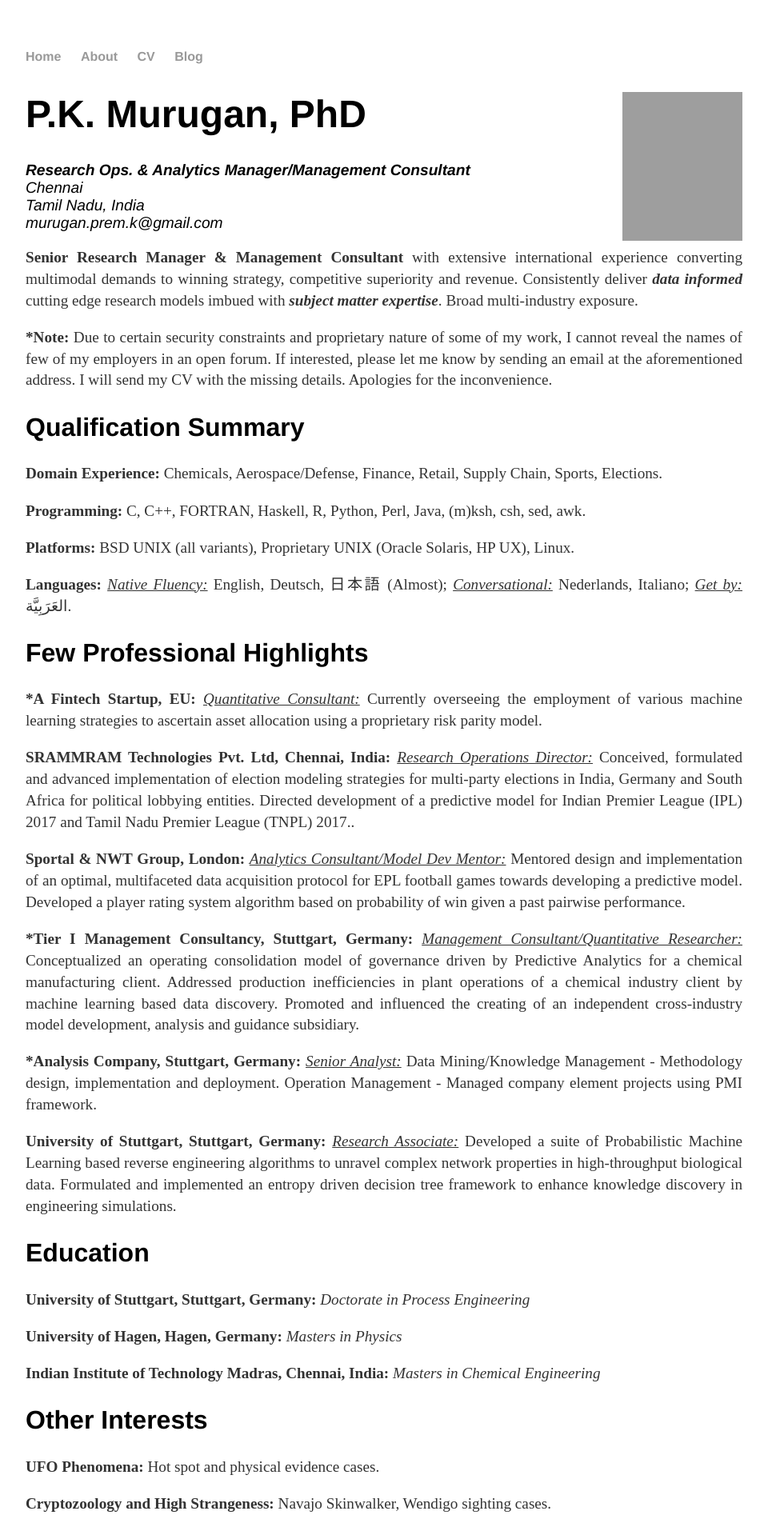
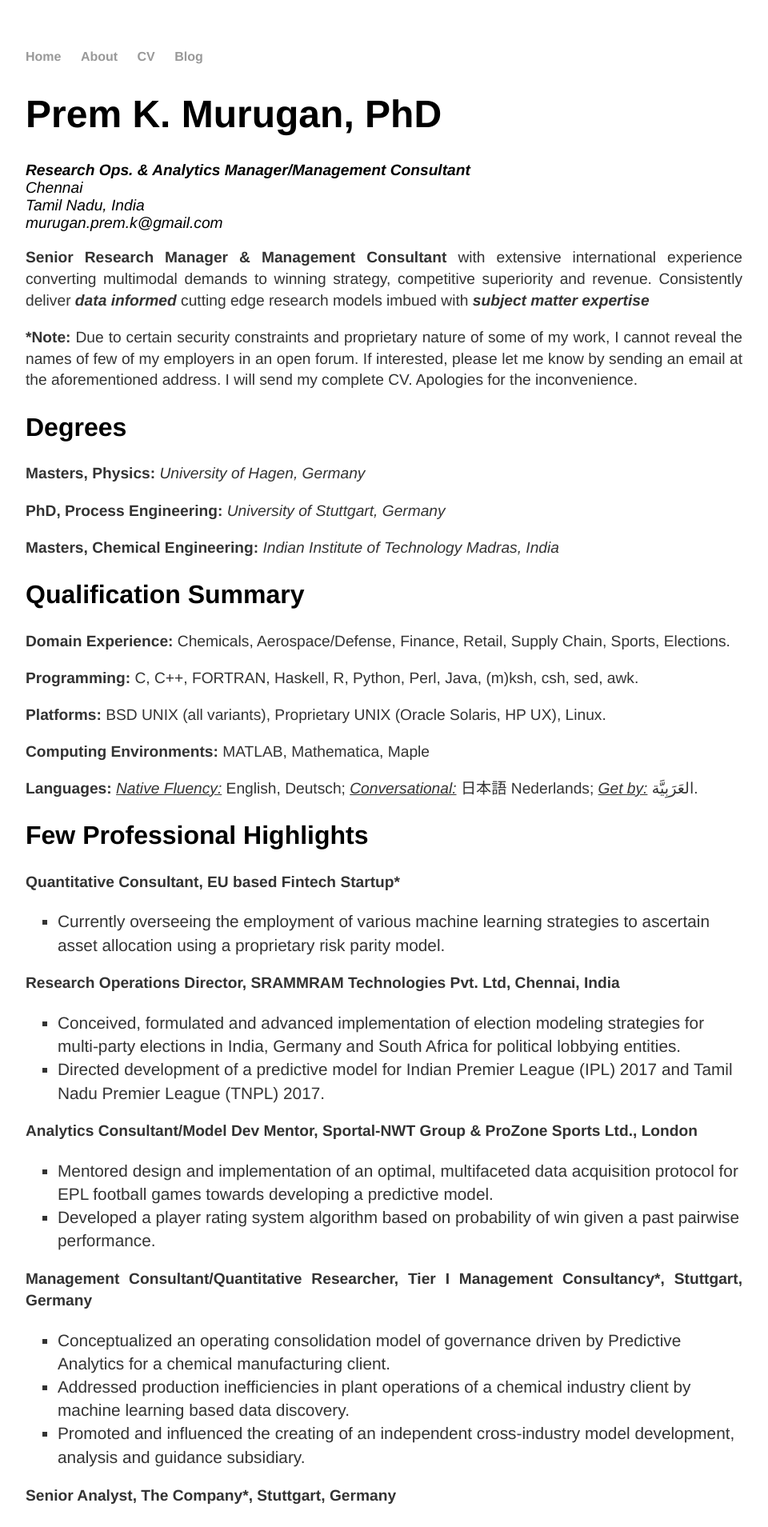
Before and after one commit to DaisukeAramaki/DaisukeAramaki.github.io, a Jekyll site: the page built from cv/index.html, in a window 1280 px wide. Shown: the top 1909 px of the page at 80% size, without its empty margins (160-1120 px from the left). Built offline with Jekyll 4.4.1, drawn with Linux system fonts in a browser that asks for light colours; some of the changed text lies outside the part shown; grey boxes are pictures that could not be loaded.

Commit message:
Some Changes

```diff
--- a/css/main.css
+++ b/css/main.css
@@ -3,7 +3,7 @@
 a { text-decoration: none; color: #999; }
 a:hover { text-decoration: underline; }
 
-p, ul { font-size: 1.5em; line-height: 1.4em; color: #333; }
+p, ul {  font-family: 'Helvetica', 'Arial', 'Sans-Serif'; font-size: 1.3em; line-height: 1.4em; color: #333; }
 
 h1, h2, h3, h4 { font-family: 'Helvetica', 'Arial', 'Sans-Serif'; }
 h1 { font-size: 3em;  }
@@ -17,15 +17,18 @@
 footer { border-top: 1px solid #d5d5d5; font-size: .8em; }
 
 /* Blog */
-ul.posts { margin: 20px auto 40px; font-size: 1.5em; }
-ul.posts li { list-style: none; }
+ul.posts {margin: 20px auto 40px; font-family: 'Helvetica', 'Arial', 'Sans-Serif'; font-size: 1.3em; }
+ul.posts li {list-style: none; }
 
 /* CV */
 .cv { margin: 0px 0px 60px; }
 .cv h1 { font-size: 3em; }
 .cv h2 { font-size: 2em; }
 .cv address, .cv .download { font-family: 'Helvetica', 'Arial', 'Sans-Serif'; }
-.cv address, .cv p { font-size: 1.2em; }
+.cv address, .cv p { font-family: 'Helvetica', 'Arial', 'Sans-Serif'; font-size: 1.2em; }
+ul li{
+  font-family: 'Helvetica', 'Arial', 'Sans-Serif'; font-size: 1em;
+}
 /*.cv .download { float: right; font-size: .8em; text-transform: uppercase; } */
 #hp  {
     float: right;
--- a/cv/index.html
+++ b/cv/index.html
@@ -5,8 +5,8 @@
 
 	<div class="cv">
 
-                                        <img src="https://i.imgur.com/WYNFNFC.jpg" alt="" width="150" height="186" id="hp"/>
-		                        <h1>P.K. Murugan, PhD</h1>
+
+		                        <h1>Prem K. Murugan, PhD</h1>
                                         <address>
 					<strong>Research Ops. & Analytics Manager/Management Consultant</strong><br>
 					Chennai<br>
@@ -15,35 +15,66 @@
 					<span class="obfuscate">murugan.prem.k@gmail.com</span>
                                         </address>
 
-		<p style='text-align: justify;'><strong>Senior Research Manager & Management Consultant</strong> with extensive international experience converting multimodal demands to winning strategy, competitive superiority and revenue. Consistently deliver <em><strong>data informed</strong></em> cutting edge research models imbued with <em><strong>subject matter expertise</strong></em>. Broad multi-industry exposure.</p>
+		<p style='text-align: justify;'><strong>Senior Research Manager & Management Consultant</strong> with extensive international experience converting multimodal demands to winning strategy, competitive superiority and revenue. Consistently deliver <em><strong>data informed</strong></em> cutting edge research models imbued with <em><strong>subject matter expertise</strong></em></p>
 
-		<p style='text-align: justify;'><strong>*Note:</strong> Due to certain security constraints and proprietary nature of some of my work, I cannot reveal the names of few of my employers in an open forum. If interested, please let me know by sending an email at the aforementioned address. I will send my CV with the missing details. Apologies for the inconvenience.</p>
+		<p style='text-align: justify;'><strong>*Note:</strong> Due to certain security constraints and proprietary nature of some of my work, I cannot reveal the names of few of my employers in an open forum. If interested, please let me know by sending an email at the aforementioned address. I will send my complete CV. Apologies for the inconvenience.</p>
 
-
+					<h2>Degrees</h2>
+		<p style='text-align: justify;'><strong>Masters, Physics: </strong><em> University of Hagen, Germany</em></p>
+        	<p style='text-align: justify;'><strong>PhD, Process Engineering: </strong><em>University of Stuttgart, Germany</em></p>
+		<p style='text-align: justify;'><strong>Masters, Chemical Engineering: </strong><em>Indian Institute of Technology Madras, India</em></p>
 
 		                        <h2>Qualification Summary</h2>
-
-		<p style='text-align: justify;'><strong>Domain Experience: </strong>Chemicals, Aerospace/Defense, Finance, Retail, Supply Chain, Sports, Elections.</p>
+               	<p style='text-align: justify;'><strong>Domain Experience: </strong>Chemicals, Aerospace/Defense, Finance, Retail, Supply Chain, Sports, Elections.</p>
 		<p style='text-align: justify;'><strong>Programming: </strong>C, C++, FORTRAN, Haskell, R, Python, Perl, Java, (m)ksh, csh, sed, awk.</p>
 		<p style='text-align: justify;'><strong>Platforms: </strong>BSD UNIX (all variants), Proprietary UNIX (Oracle Solaris, HP UX), Linux.</p>
-		<p style='text-align: justify;'><strong>Languages: </strong><em><u>Native Fluency:</u></em> English, Deutsch, &#26085;&#26412;&#35486; (Almost); <em><u>Conversational:</u></em> Nederlands, Italiano; <em><u>Get by:</u></em>  &#1575;&#1604;&#1593;&#1614;&#1585;&#1614;&#1576;&#1616;&#1610;&#1614;&#1617;&#1577;&#8206;.</p>
+		<p style='text-align: justify;'><strong>Computing Environments: </strong>MATLAB, Mathematica, Maple</p>
+		<p style='text-align: justify;'><strong>Languages: </strong><em><u>Native Fluency:</u></em> English, Deutsch; <em><u>Conversational:</u></em>  &#26085;&#26412;&#35486; Nederlands; <em><u>Get by:</u></em>  &#1575;&#1604;&#1593;&#1614;&#1585;&#1614;&#1576;&#1616;&#1610;&#1614;&#1617;&#1577;&#8206;.</p>
 
 		                        <h2>Few Professional Highlights</h2>
-		<p style='text-align: justify;'><strong>*A Fintech Startup, EU: </strong><em><u>Quantitative Consultant:</u></em> Currently overseeing the employment of various machine learning strategies to ascertain asset allocation using a proprietary risk parity model.</p>
-		<p style='text-align: justify;'><strong>SRAMMRAM Technologies Pvt. Ltd, Chennai, India: </strong><em><u>Research Operations Director:</u></em> Conceived, formulated and advanced implementation of election modeling strategies for multi-party elections in India, Germany and South Africa for political lobbying entities. Directed development of a predictive model for Indian Premier League (IPL) 2017 and Tamil Nadu Premier League (TNPL) 2017..</p>
-		<p style='text-align: justify;'><strong>Sportal & NWT Group, London: </strong><em><u>Analytics Consultant/Model Dev Mentor:</u></em> Mentored design and implementation of an optimal, multifaceted data acquisition protocol for EPL football games towards developing a predictive model. Developed a player rating system algorithm based on probability of win given a past pairwise performance.</p>
+		<p style='text-align: justify;'><strong>Quantitative Consultant, EU based Fintech Startup*</strong>
+                                          <ul type="square">
+                                            <li>Currently overseeing the employment of various machine learning strategies to ascertain asset allocation using a proprietary risk parity model.</li>
+                                          </ul>
+                </p>
 
-		<p style='text-align: justify;'><strong>*Tier I Management Consultancy, Stuttgart, Germany: </strong><em><u>Management Consultant/Quantitative Researcher:</u></em> Conceptualized an operating consolidation model of governance driven by Predictive Analytics for a chemical manufacturing client. Addressed production inefficiencies in plant operations of a chemical industry client by machine learning based data discovery. Promoted and influenced the creating of an independent cross-industry model development, analysis and guidance subsidiary.</p>
+		<p style='text-align: justify;'><strong>Research Operations Director, SRAMMRAM Technologies Pvt. Ltd, Chennai, India</strong>
+                                         <ul type="square">
+                                            <li>Conceived, formulated and advanced implementation of election modeling strategies for multi-party elections in India, Germany and South Africa for political lobbying entities.</li>
+                                            <li>Directed development of a predictive model for Indian Premier League (IPL) 2017 and Tamil Nadu Premier League (TNPL) 2017.</li>
+                                        </ul>
+		</p>
 
-		<p style='text-align: justify;'><strong>*Analysis Company, Stuttgart, Germany: </strong><em><u>Senior Analyst:</u></em> Data Mining/Knowledge Management - Methodology design, implementation and deployment. Operation Management - Managed company element projects using PMI framework.</p>
+		<p style='text-align: justify;'><strong>Analytics Consultant/Model Dev Mentor, Sportal-NWT Group & ProZone Sports Ltd., London</strong>
+                                         <ul type="square">
+                                            <li>Mentored design and implementation of an optimal, multifaceted data acquisition protocol for EPL football games towards developing a predictive model.</li>
+                                            <li>Developed a player rating system algorithm based on probability of win given a past pairwise performance.</li>
+                                        </ul>
 
-		<p style='text-align: justify;'><strong>University of Stuttgart, Stuttgart, Germany: </strong><em><u>Research Associate:</u></em> Developed a suite of Probabilistic Machine Learning based reverse engineering algorithms to unravel complex network properties in high-throughput biological data. Formulated and implemented an entropy driven decision tree framework to enhance knowledge discovery in engineering simulations.</p>
+		</p>
 
-	                                <h2>Education</h2>
-		<p style='text-align: justify;'><strong>University of Stuttgart, Stuttgart, Germany: </strong><em> Doctorate in Process Engineering</em></p>
-        	<p style='text-align: justify;'><strong>University of Hagen, Hagen, Germany: </strong><em>Masters in Physics</em></p>
-		<p style='text-align: justify;'><strong>Indian Institute of Technology Madras, Chennai, India: </strong><em>Masters in Chemical Engineering</em></p>
+		<p style='text-align: justify;'><strong>Management Consultant/Quantitative Researcher, Tier I Management Consultancy*, Stuttgart, Germany</strong>
+                                          <ul type="square">
+                                            <li>Conceptualized an operating consolidation model of governance driven by Predictive Analytics for a chemical manufacturing client.</li>
+                                            <li>Addressed production inefficiencies in plant operations of a chemical industry client by machine learning based data discovery.</li>
+					    <li>Promoted and influenced the creating of an independent cross-industry model development, analysis and guidance subsidiary.</li>
+                                        </ul>
+       	       </p>
 
+	       <p style='text-align: justify;'><strong>Senior Analyst, The Company*, Stuttgart, Germany</strong>
+                                          <ul type="square">
+                                            <li> Data Mining/Knowledge Management - Methodology design, implementation and deployment.</li>
+                                            <li>Operation Management - Managed company element projects using PMI framework.</li>
+                                        </ul>
+
+		</p>
+
+		<p style='text-align: justify;'><strong>Research Associate, University of Stuttgart, Germany</strong>
+                                        <ul type="square">
+                                            <li>Developed a suite of Probabilistic Machine Learning based reverse engineering algorithms to unravel complex network properties in high-throughput biological data.</li>
+                                            <li>Formulated and implemented an entropy driven decision tree framework to enhance knowledge discovery in engineering simulations.</li>
+                                        </ul>
+		</p>
 
 					<h2>Other Interests</h2>
         	<p style='text-align: justify;'><strong>UFO Phenomena: </strong> Hot spot and physical evidence cases.</p>
--- a/index.html
+++ b/index.html
@@ -17,7 +17,7 @@
 		<div class="container">
     		<div class="blurb">
         		<h1>Hi there, I'm Prem aka Daisuke Aramaki!</h1>
-				<p>I'm best known as the brains behind Section 9 from <em>Ghost in the Shell</em>. Don't trust me. <a href="/about">Read more about my life...</a></p>
+				<p>When we see our uniqueness as a virtue, only then do we find peace. <a href="/about">Read more about my life...</a></p>
     		</div><!-- /.blurb -->
 		</div><!-- /.container -->
 		<footer>
```
Also changed, not shown: about/index.html (+7 -3 lines), 5 other files.
